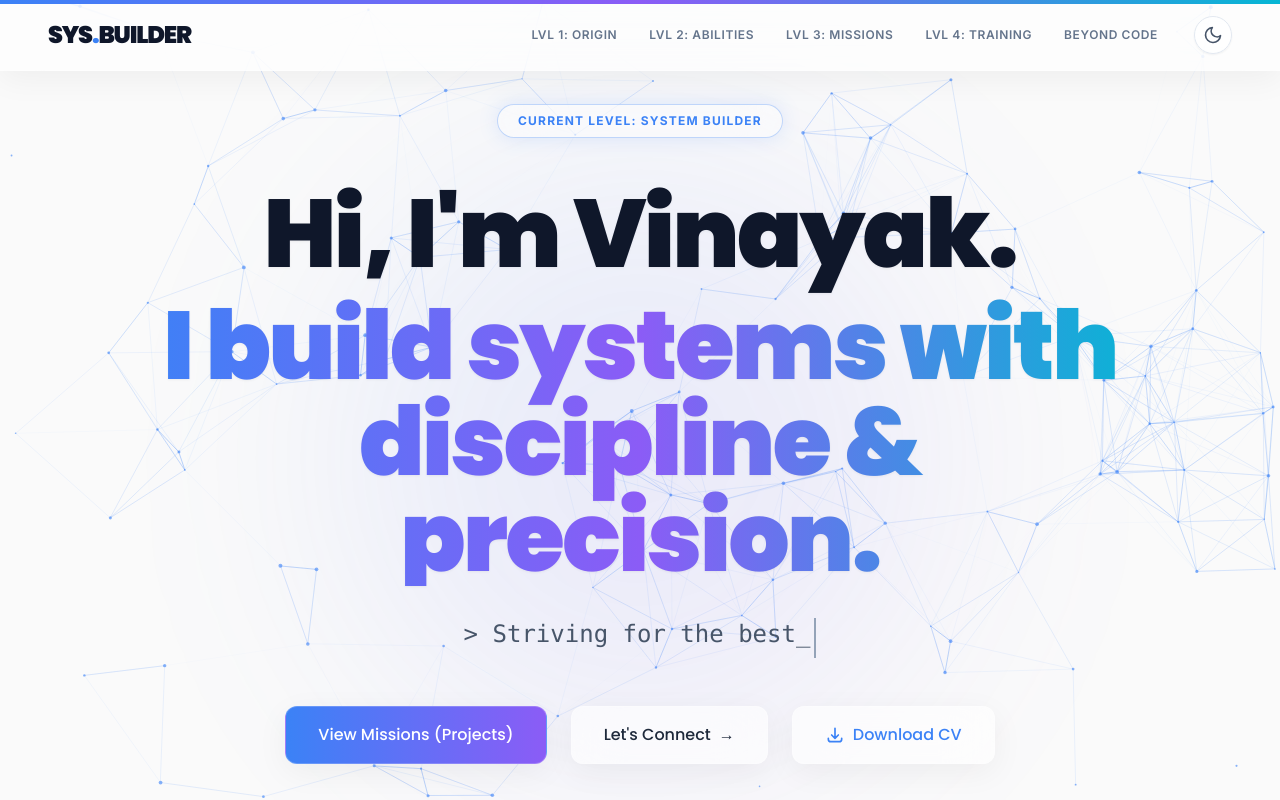
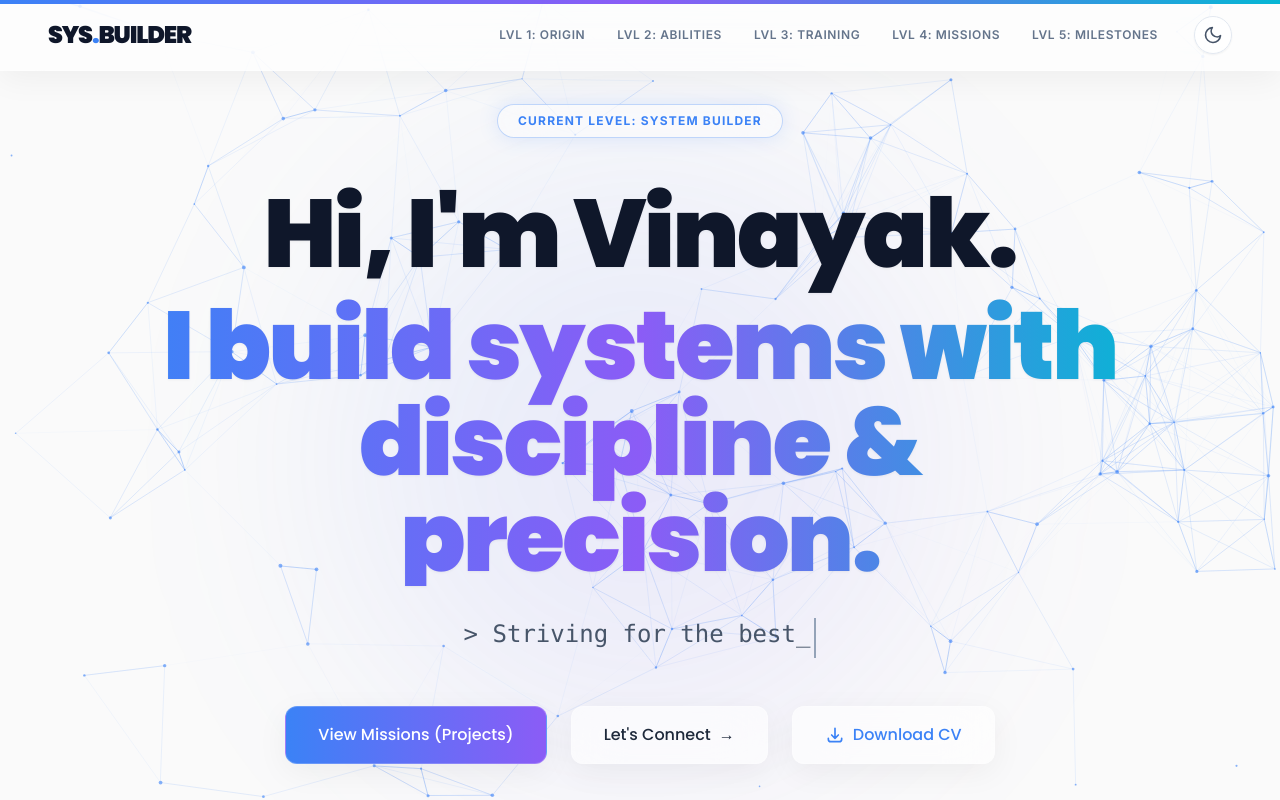
Before and after one commit to Vinayakrenjen/vinayak-portfolio, a React app: page / in a window 1280 px wide. Shown: the top 800 px of the page. Built offline with nearby package versions, Linux system fonts and the light colour scheme; the HTML template or start-up script is replaced by a standard one.

Commit message:
refactor(layout): elevate training grounds above missions and correct level mapping architecture

```diff
--- a/src/App.jsx
+++ b/src/App.jsx
@@ -48,7 +48,7 @@ function App() {
 
   useEffect(() => {
     const handleScroll = () => {
-      const sections = ['hero', 'about', 'skills', 'projects', 'education', 'certificates', 'impact', 'contact'];
+      const sections = ['hero', 'about', 'skills', 'training', 'projects', 'education', 'certificates', 'impact', 'contact'];
       let current = '';
       for (let s of sections) {
         const el = document.getElementById(s);
@@ -71,9 +71,9 @@ function App() {
   const navLinks = [
     { id: 'about', label: 'Lvl 1: Origin' },
     { id: 'skills', label: 'Lvl 2: Abilities' },
-    { id: 'projects', label: 'Lvl 3: Missions' },
-    { id: 'education', label: 'Lvl 4: Training' },
-    { id: 'impact', label: 'Beyond Code' },
+    { id: 'training', label: 'Lvl 3: Training' },
+    { id: 'projects', label: 'Lvl 4: Missions' },
+    { id: 'education', label: 'Lvl 5: Milestones' },
   ];
 
   return (
@@ -215,8 +215,8 @@ function App() {
         {/* Dynamic Sections */}
         <About />
         <Skills />
+        <Training />
         <Projects />
-        <Training />
         <Education />
         <Certificates />
         <Impact />
--- a/src/components/Projects.jsx
+++ b/src/components/Projects.jsx
@@ -61,7 +61,7 @@ const Projects = () => {
           viewport={{ once: true }}
           className="mb-16 md:mb-24"
         >
-          <span className="text-lvlBrand dark:text-lvlCyan font-bold tracking-[0.2em] uppercase text-sm mb-4 block">Level 3</span>
+          <span className="text-lvlBrand dark:text-lvlCyan font-bold tracking-[0.2em] uppercase text-sm mb-4 block">Level 4</span>
           <h2 className="text-5xl md:text-7xl font-black font-display text-slate-900 dark:text-white tracking-tight">
             Missions.
           </h2>
--- a/src/components/Training.jsx
+++ b/src/components/Training.jsx
@@ -12,7 +12,7 @@ const Training = () => {
           viewport={{ once: true }}
           className="mb-16 md:mb-20"
         >
-          <span className="text-lvlBrand dark:text-lvlCyan font-bold tracking-[0.2em] uppercase text-sm mb-4 block">Level 4</span>
+          <span className="text-lvlBrand dark:text-lvlCyan font-bold tracking-[0.2em] uppercase text-sm mb-4 block">Level 3</span>
           <h2 className="text-5xl md:text-7xl font-black font-display text-slate-900 dark:text-white tracking-tight">
             Training Grounds.
           </h2>
```
